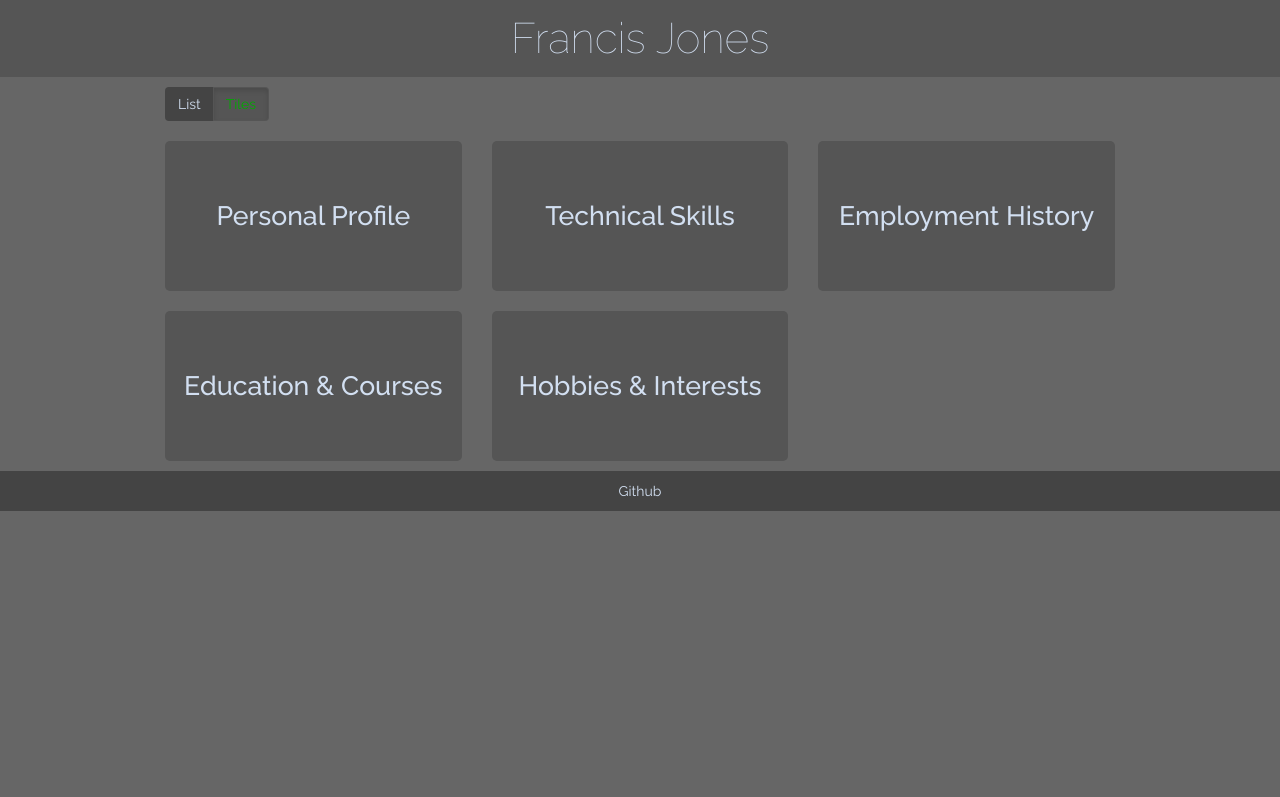
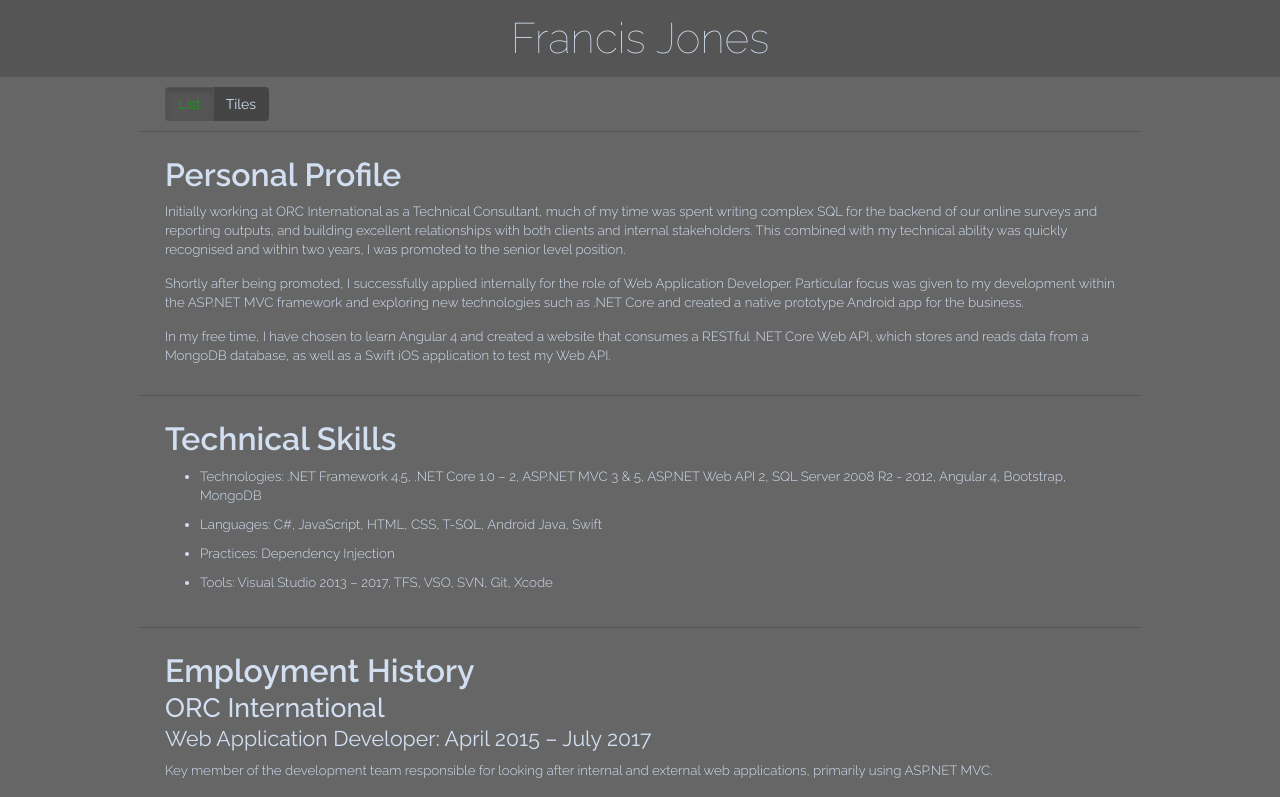
Before and after one commit to francis-j/me, an Angular app: page / in a window 1280 px wide. Shown: the top 797 px of the page. Built offline with nearby package versions, Linux system fonts and the light colour scheme.

Commit message:
Reset activeView to 0

```diff
--- a/src/app/home/home.component.ts
+++ b/src/app/home/home.component.ts
@@ -21,7 +21,7 @@ export class HomeComponent implements OnInit {
         this.initEducationHistory();
         this.initHobbies();
 
-        this.activeView = 1;
+        this.activeView = 0;
     }
 
     changeView(id: any) {
```
